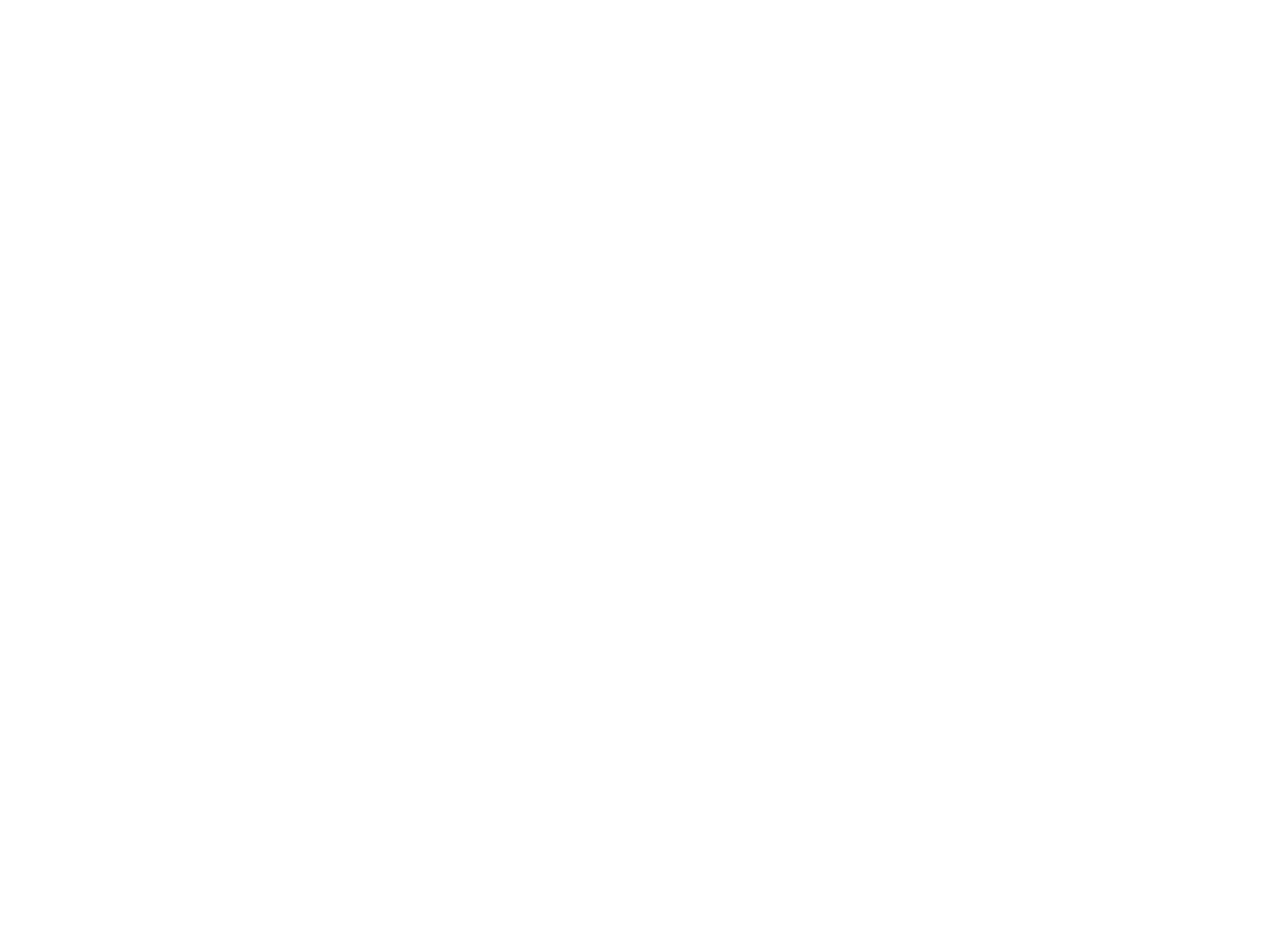
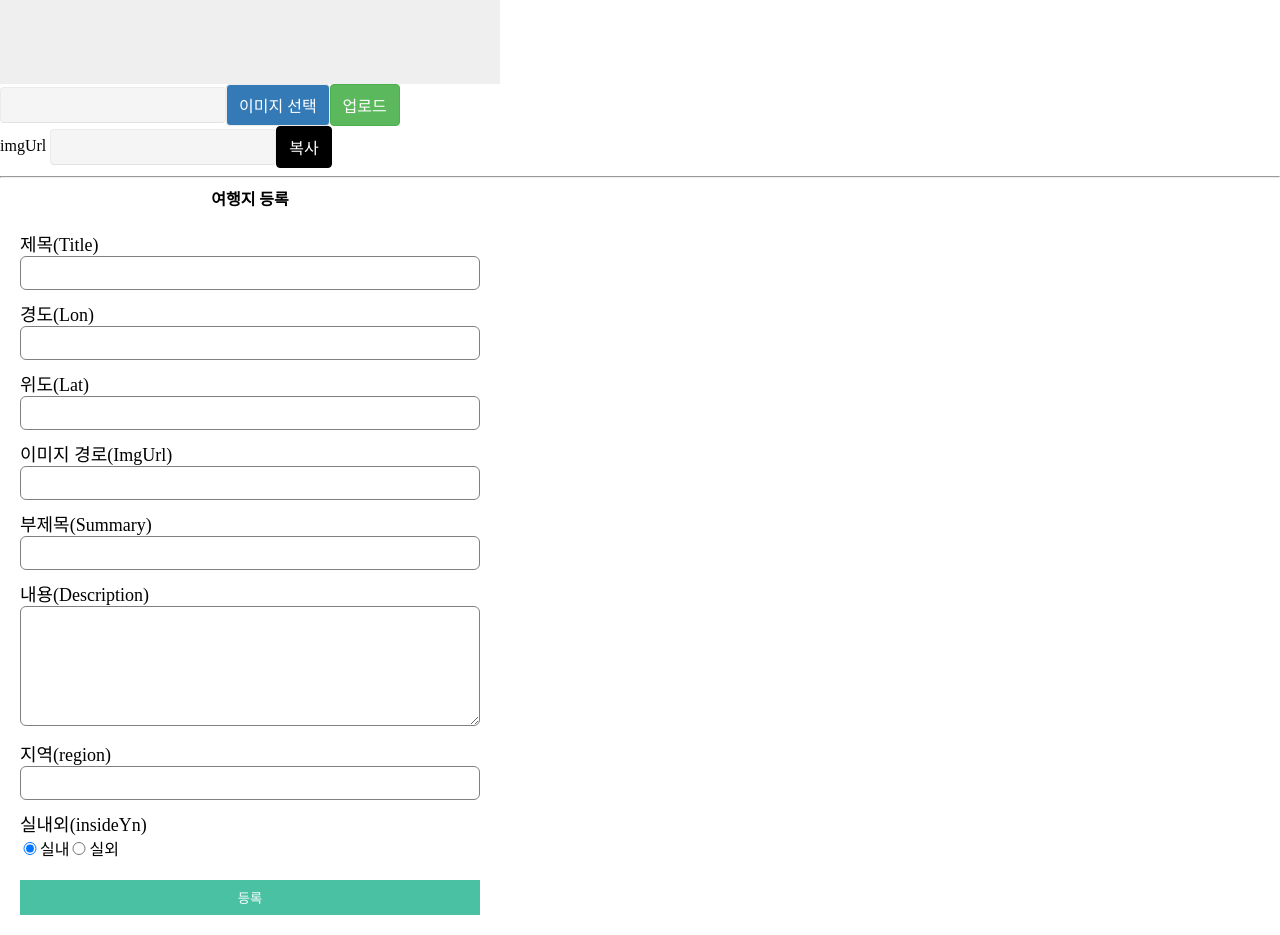
Before and after one commit to jinseoIT/TAW, a React (Create React App) app in the folder taw_app/: page /admin/upload in a window 1280 px wide. Shown: the part 260-1195 px from the top of the page. Before the commit the page ends 800 px from the top, so only its background shows below. Built offline with nearby package versions, Linux system fonts and the light colour scheme.

Commit message:
이미지, 여행지 등록 추가

```diff
--- a/taw_app/package.json
+++ b/taw_app/package.json
@@ -6,6 +6,7 @@
     "@testing-library/jest-dom": "^5.14.1",
     "@testing-library/react": "^11.2.7",
     "@testing-library/user-event": "^12.8.3",
+    "axios": "^0.21.4",
     "bootstrap": "^5.1.0",
     "node-sass": "^6.0.1",
     "react": "^17.0.2",
@@ -38,5 +39,6 @@
       "last 1 firefox version",
       "last 1 safari version"
     ]
-  }
+  },
+  "proxy": "http://localhost:3005"
 }
--- a/taw_app/src/App.js
+++ b/taw_app/src/App.js
@@ -8,13 +8,12 @@
 import LoginPage from './components/LoginPage'
 import RegisterPage from './components/RegisterPage'
 
-import UploadPage from './components/admin/uploadPage';
+import UploadPage from './components/admin/UploadPage';
 
 
 function App() {
   return (
     <div className="App">
-      <header className="App-header">
         <Switch>
           <Route exact path="/"> <LandingPage /> </Route>
           <Route path="/detail"> <DetailPage /> </Route>
@@ -24,7 +23,6 @@
           <Route path="/register"><RegisterPage/> </Route>
           <Route path="/admin/upload"> <UploadPage/> </Route>
         </Switch>
-      </header>
     </div>
   );
 }
--- /dev/null
+++ b/taw_app/src/components/admin/ImageUpload.js
@@ -0,0 +1,92 @@
+import React, { useState, useRef } from 'react'
+import axios from 'axios';
+import './ImgUpload.scss';
+
+const ImageUpload = () => {
+  const [imgBase64, setImgBase64] = useState(""); // preview img
+  const [imgFile, setImgFile] = useState(null);
+  const [imgUrl, setImgUrl] = useState('');
+  const textInput = useRef('');
+
+  const handleChangeFile = (e) => {
+    let reader = new FileReader();
+
+    reader.onloadend = () => {
+      // 읽기가 완료되면 아래 코드 실행
+      const base64 = reader.result;
+      if (base64) {
+        setImgBase64(base64.toString()); // 파일 base64 상태 업데이트
+      }
+    }
+    if (e.target.files[0]) {
+      reader.readAsDataURL(e.target.files[0]); // 1. 파일을 읽어 버퍼에 저장
+      setImgFile(e.target.files[0]); // 파일 상태 업데이트
+    }
+  }
+
+  const handleSubmit = (e) => {
+    e.preventDefault();
+    if (!window.confirm("업로드 하시겠습니까?")) {
+      return;
+    }
+    const formData = new FormData();
+    formData.append('imgFile', imgFile);
+
+    upload(formData)
+  }
+
+  // S3 업로드
+  const upload = async (formData) => {
+    axios({
+      url: '/api/upload',
+      method: 'post',
+      data: formData
+    })
+      .then(res => {
+        alert('S3 저장소에 업로드 완료하였습니다.');
+        setImgUrl(res.data.Location);
+      })
+      .catch(err => {
+        console.log(err);
+      })
+  }
+
+  const copy = () => {
+    alert("복사하였습니다.");
+    const el = textInput.current
+    el.select()
+    console.log(el.value);
+    // 2020 Mozilla - document.execCommand() 지원안함
+    navigator.clipboard.writeText(el.value);
+  }
+
+  return (
+    <div className="img__container">
+      <div className="img__area">
+        {imgBase64
+          ? <img src={imgBase64}></img>
+          : <div></div>
+        }
+      </div>
+      <div>
+      <form name="travelInfo" onSubmit={handleSubmit} encType='multipart/form-data'>
+          <input className="img_name" value={imgFile ? imgFile.name : ''} disabled="disabled"/>
+          <label htmlFor="imgFile">이미지 선택</label>
+          <input
+            type='file'
+            accept='image/jpg,impge/png,image/jpeg,image/gif'
+            name='imgFile'
+            id="imgFile"
+            onChange={handleChangeFile}
+          />
+        <button className="btn upload_btn" onClick={handleSubmit}>업로드</button>
+        </form>
+        <span>imgUrl </span>
+        <input className="upload_imgName" value={imgUrl} disabled="disabled" ref={textInput}/>
+        <button className="btn copy_btn" onClick={copy}>복사</button>
+        </div>
+    </div>
+  )
+}
+
+export default ImageUpload
--- /dev/null
+++ b/taw_app/src/components/admin/ImgUpload.scss
@@ -0,0 +1,79 @@
+.btn {
+  padding: .5em .75em;
+  font-size: inherit;
+  line-height: normal;
+  vertical-align: middle;
+  cursor: pointer;
+  border: 1px solid #ebebeb;
+  border-radius: .25em;
+}
+
+.img__container {
+
+  .img__area {
+    width: 500px;
+    height: 300px;
+    background-color: #efefef;
+    overflow: hidden;
+
+    img {
+      width: 100%;
+      height: 100%;
+      object-fit: cover;
+    }
+  }
+
+
+  label {
+    display: inline-block;
+    padding: .5em .75em;
+    color: #fff;
+    background-color: #337ab7;
+    border-color: #2e6da4;
+    font-size: inherit;
+    line-height: normal;
+    vertical-align: middle;
+    cursor: pointer;
+    border: 1px solid #ebebeb;
+    border-radius: .25em;
+  }
+
+  input[type="file"] {
+    position: absolute;
+    width: 1px;
+    height: 1px;
+    padding: 0;
+    margin: -1px;
+    overflow: hidden;
+    clip:rect(0,0,0,0);
+    border: 0;
+  }
+
+  .img_name,
+  .upload_imgName {
+    display: inline-block;
+    padding: .5em .75em; /* label의 패딩값과 일치 */
+    font-size: inherit; font-family:
+    inherit; line-height:
+    normal; vertical-align:
+    middle; background-color:#f5f5f5;
+    border: 1px solid #ebebeb;
+    border-bottom-color: #e2e2e2;
+    border-radius: .25em;
+    -webkit-appearance: none; /* 네이티브 외형 감추기 */
+    -moz-appearance: none;
+    appearance: none;
+  }
+}
+
+.upload_btn {
+  color: #fff;
+  background-color: #5cb85c;
+  border-color: #4cae4c;
+}
+
+.copy_btn {
+  color: #fff;
+  background-color: #000;
+  border-color: #000;
+}
--- /dev/null
+++ b/taw_app/src/components/admin/TravelAdd.js
@@ -0,0 +1,70 @@
+import React, {useState} from 'react'
+import './TravelAdd.scss';
+import axios from 'axios';
+
+const TravelUpload = () => {
+
+  const [travelInfo, setTravelInfo] = useState({
+    title: '',
+    lon: '',
+    lat: '',
+    imgUrl: '',
+    summary: '',
+    description: '',
+    region: '',
+    insideYn: 1,
+  })
+
+  const handleChange = (e) => {
+    const { name, value } = e.target;
+    setTravelInfo({ ...travelInfo, [name]: value });
+  }
+
+  const handleSubmit = async (e) => {
+    console.log('submit!');
+    e.preventDefault();
+    const endPoint = "/api/travelArea/add";
+    axios({
+      url: endPoint,
+      method: 'post',
+      data : travelInfo
+    })
+      .then(res => {
+        console.log(res);
+        alert('등록이 완료 되었습니다.');
+      })
+      .then(err => {
+        console.log(err);
+      })
+  }
+
+  return (
+    <div className="travelAdd__container">
+      <h2>여행지 등록</h2>
+      <form onSubmit={handleSubmit}>
+        <label>제목(Title)</label>
+        <input type="text" value={travelInfo.title} name="title" onChange={handleChange}/>
+        <label>경도(Lon)</label>
+        <input type="text" value={travelInfo.lon} name="lon" onChange={handleChange}/>
+        <label>위도(Lat)</label>
+        <input type="text" value={travelInfo.lat} name="lat" onChange={handleChange}/>
+        <label>이미지 경로(ImgUrl)</label>
+        <input type="text" value={travelInfo.imgUrl} name="imgUrl" onChange={handleChange}/>
+        <label>부제목(Summary)</label>
+        <input type="text" value={travelInfo.summary} name="summary" onChange={handleChange}/>
+        <label>내용(Description)</label>
+        <textarea name="description" onChange={handleChange}>{travelInfo.description}</textarea>
+        <label>지역(region)</label>
+        <input type="text" value={travelInfo.region} name="region" onChange={handleChange}/>
+        <label>실내외(insideYn)</label>
+        <input type="radio" name="insideYn" value={1} checked />
+        <span>실내</span>
+        <input type="radio" name="insideYn" value={0} />
+        <span>실외</span>
+        <button onSubmit={handleSubmit}>등록</button>
+      </form>
+    </div>
+  )
+}
+
+export default TravelUpload
--- /dev/null
+++ b/taw_app/src/components/admin/TravelAdd.scss
@@ -0,0 +1,55 @@
+.travelAdd__container{
+  width: 500px;
+
+  h2 {
+    text-align: center;
+  }
+
+  form {
+     margin: 20px;
+
+     label {
+      display: flex ;
+      margin-top : 10px;
+      font-size: 18px;
+     }
+
+     input {
+      width : 100%;
+      padding: 7px;
+      border: none;
+      border: 1px solid gray;
+      border-radius: 6px;
+      outline: none;
+    }
+      input[type="radio"]{
+        width: 20px;
+        display: inline;
+      }
+
+      textarea {
+        width: 100%;
+        height: 120px;
+        border: none;
+        border: 1px solid gray;
+        border-radius: 6px;
+        outline: none;
+        overflow: scroll;
+      }
+      textarea::-webkit-scrollbar {
+        display: none;
+      }
+  }
+
+  button {
+    width: 100%;
+    height: 35px;
+    margin-top: 20px;
+    border: none;
+    background-color: #49c1a2;
+    color: #fff;
+    cursor: pointer;
+    font-size: #fff;
+
+  }
+}
--- a/taw_app/src/components/admin/uploadPage.js
+++ b/taw_app/src/components/admin/uploadPage.js
@@ -1,13 +1,17 @@
 import React from 'react'
+import ImageUpload from './ImageUpload'
+import TravelAdd from './TravelAdd'
 
-const uploadPage = () => {
+const UploadPage = () => {
+
   return (
     <>
-      <h2>업로드 페이지</h2>
-      <input type="text" />
-      <input type="text"/>
+      <h2 style={{"marginBottom" : "20px"}}>이미지 업로드</h2>
+      <ImageUpload />
+      <hr />
+      <TravelAdd />
     </>
   )
 }
 
-export default uploadPage
+export default UploadPage
```
Also changed, not shown: 2 other files (tests, documents, lock files or other folders).
